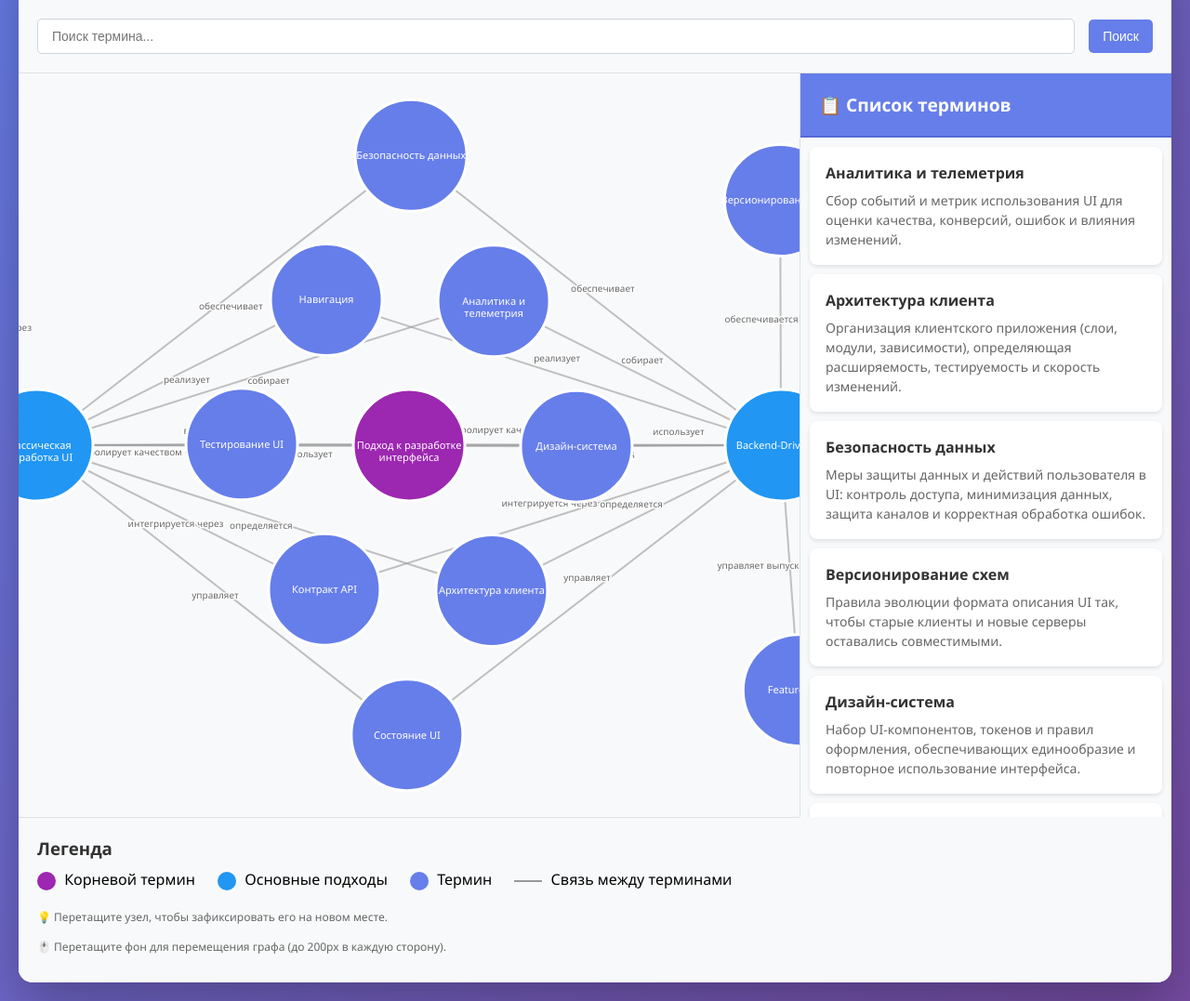
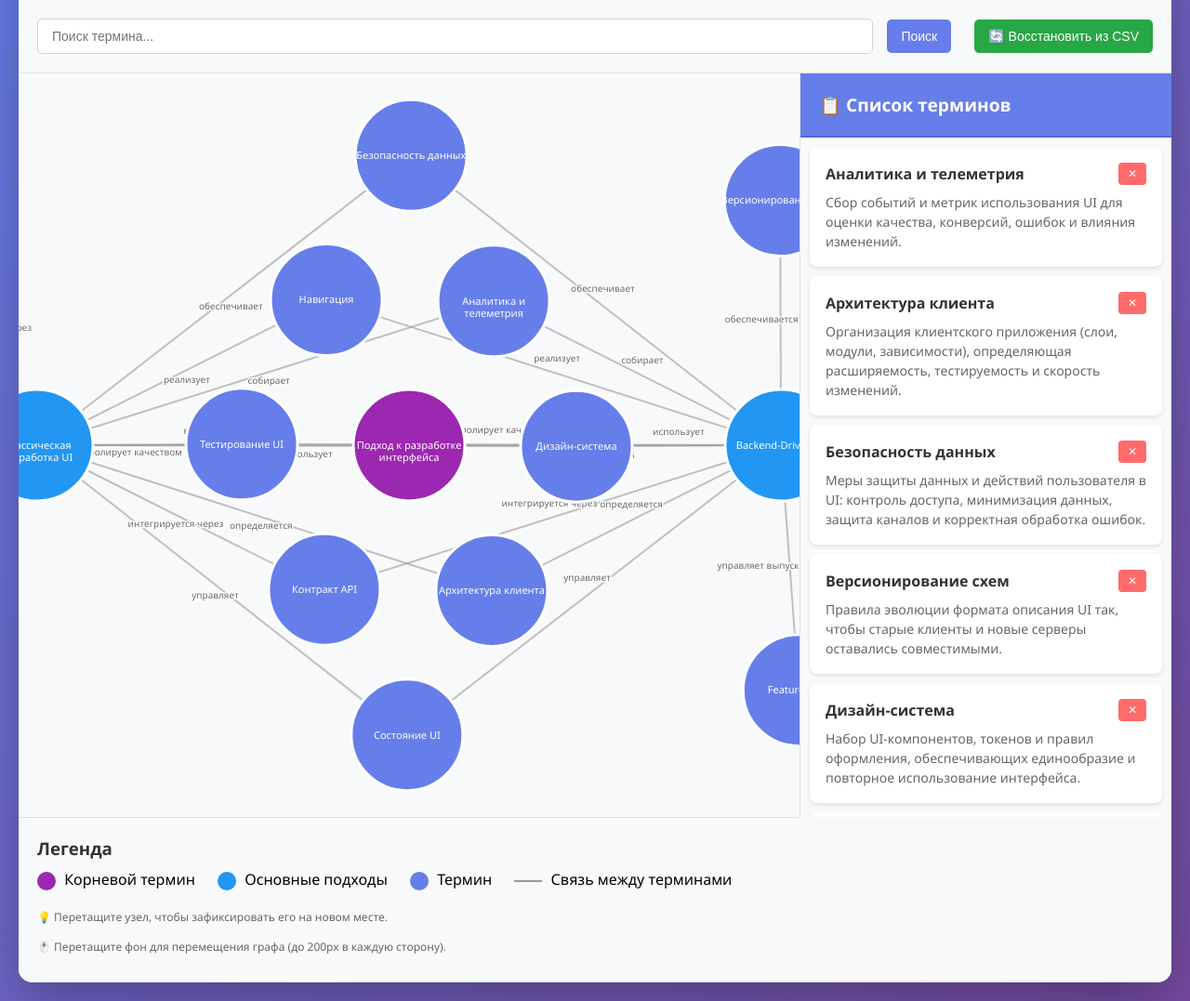
Before and after one commit to yuliya-karimova/python-itmo-glossary, a FastAPI app: page / in a window 1280 px wide. Shown: the part 83-1160 px from the top of the page at 93% size. Run offline with FastAPI, Linux system fonts and the light colour scheme; data comes from the database, SQL or seed files in the repository.

Commit message:
feat: add delete and restore functions

```diff
--- a/app/templates/index.html
+++ b/app/templates/index.html
@@ -243,11 +243,18 @@
             box-shadow: 0 4px 12px rgba(102, 126, 234, 0.3);
         }
 
+        .term-item-header {
+            display: flex;
+            justify-content: space-between;
+            align-items: center;
+            margin-bottom: 8px;
+        }
+
         .term-item-title {
             font-weight: 600;
             font-size: 16px;
             color: #333;
-            margin-bottom: 8px;
+            flex: 1;
         }
 
         .term-item.selected .term-item-title {
@@ -258,6 +265,26 @@
             font-size: 14px;
             color: #666;
             line-height: 1.5;
+        }
+
+        .delete-btn {
+            background: #ff6b6b;
+            color: white;
+            border: none;
+            border-radius: 4px;
+            padding: 5px 10px;
+            cursor: pointer;
+            font-size: 12px;
+            transition: background 0.3s;
+            margin-left: 10px;
+        }
+
+        .delete-btn:hover {
+            background: #ee5a5a;
+        }
+
+        .term-item {
+            position: relative;
         }
     </style>
 </head>
@@ -270,6 +297,7 @@
         <div class="controls">
             <input type="text" id="searchInput" placeholder="Поиск термина...">
             <button onclick="searchTerm()">Поиск</button>
+            <button onclick="restoreFromCSV()" style="background: #28a745; margin-left: 10px;">🔄 Восстановить из CSV</button>
         </div>
 
         <div class="main-content">
@@ -812,10 +840,31 @@
                 termItem.id = `term-item-${node.id}`;
                 termItem.setAttribute('data-node-id', node.id);
 
-                termItem.innerHTML = `
-                    <div class="term-item-title">${node.label}</div>
-                    <div class="term-item-definition">${node.definition || 'Описание отсутствует'}</div>
-                `;
+                // Создаем структуру элемента
+                const header = document.createElement('div');
+                header.className = 'term-item-header';
+
+                const title = document.createElement('div');
+                title.className = 'term-item-title';
+                title.textContent = node.label;
+
+                const deleteBtn = document.createElement('button');
+                deleteBtn.className = 'delete-btn';
+                deleteBtn.textContent = '✕';
+                deleteBtn.addEventListener('click', (e) => {
+                    e.stopPropagation(); // Предотвращаем всплытие события
+                    deleteTerm(node.id, node.label);
+                });
+
+                header.appendChild(title);
+                header.appendChild(deleteBtn);
+
+                const definition = document.createElement('div');
+                definition.className = 'term-item-definition';
+                definition.textContent = node.definition || 'Описание отсутствует';
+
+                termItem.appendChild(header);
+                termItem.appendChild(definition);
 
                 // При клике на элемент списка выделяем соответствующий узел
                 termItem.addEventListener('click', () => {
@@ -846,6 +895,66 @@
                 termItem.scrollIntoView({ behavior: 'smooth', block: 'nearest' });
             }
         }
+
+        // Удаление термина
+        async function deleteTerm(nodeId, termLabel) {
+            // Подтверждение удаления
+            if (!confirm(`Вы уверены, что хотите удалить термин "${termLabel}"?\n\nЭто действие также удалит все связи с этим термином.\n\n⚠️ Удаление окончательное! Для восстановления используйте кнопку "Восстановить из CSV".`)) {
+                return;
+            }
+
+            try {
+                const response = await fetch(`/api/terms/${nodeId}`, {
+                    method: 'DELETE'
+                });
+
+                if (!response.ok) {
+                    if (response.status === 404) {
+                        throw new Error('Термин не найден');
+                    }
+                    const errorData = await response.json().catch(() => ({}));
+                    throw new Error(errorData.detail || `Ошибка удаления: ${response.status}`);
+                }
+
+                // Перезагружаем граф после успешного удаления
+                await loadGraph();
+
+                // Показываем сообщение об успехе
+                alert(`Термин "${termLabel}" успешно удален`);
+            } catch (error) {
+                console.error('Ошибка при удалении термина:', error);
+                alert(`Ошибка при удалении термина: ${error.message}`);
+            }
+        }
+
+        // Восстановление данных из CSV
+        async function restoreFromCSV() {
+            if (!confirm('Восстановить все термины и связи из CSV файлов?\n\nЭто действие:\n- Добавит отсутствующие термины\n- Обновит существующие термины\n- Добавит отсутствующие связи')) {
+                return;
+            }
+
+            try {
+                const response = await fetch('/api/import', {
+                    method: 'POST'
+                });
+
+                if (!response.ok) {
+                    const errorData = await response.json().catch(() => ({}));
+                    throw new Error(errorData.detail || `Ошибка импорта: ${response.status}`);
+                }
+
+                const result = await response.json();
+
+                // Перезагружаем граф после успешного импорта
+                await loadGraph();
+
+                // Показываем сообщение об успехе
+                alert('Данные успешно восстановлены из CSV файлов!');
+            } catch (error) {
+                console.error('Ошибка при восстановлении данных:', error);
+                alert(`Ошибка при восстановлении данных: ${error.message}`);
+            }
+        }
     </script>
 </body>
 </html>
```
